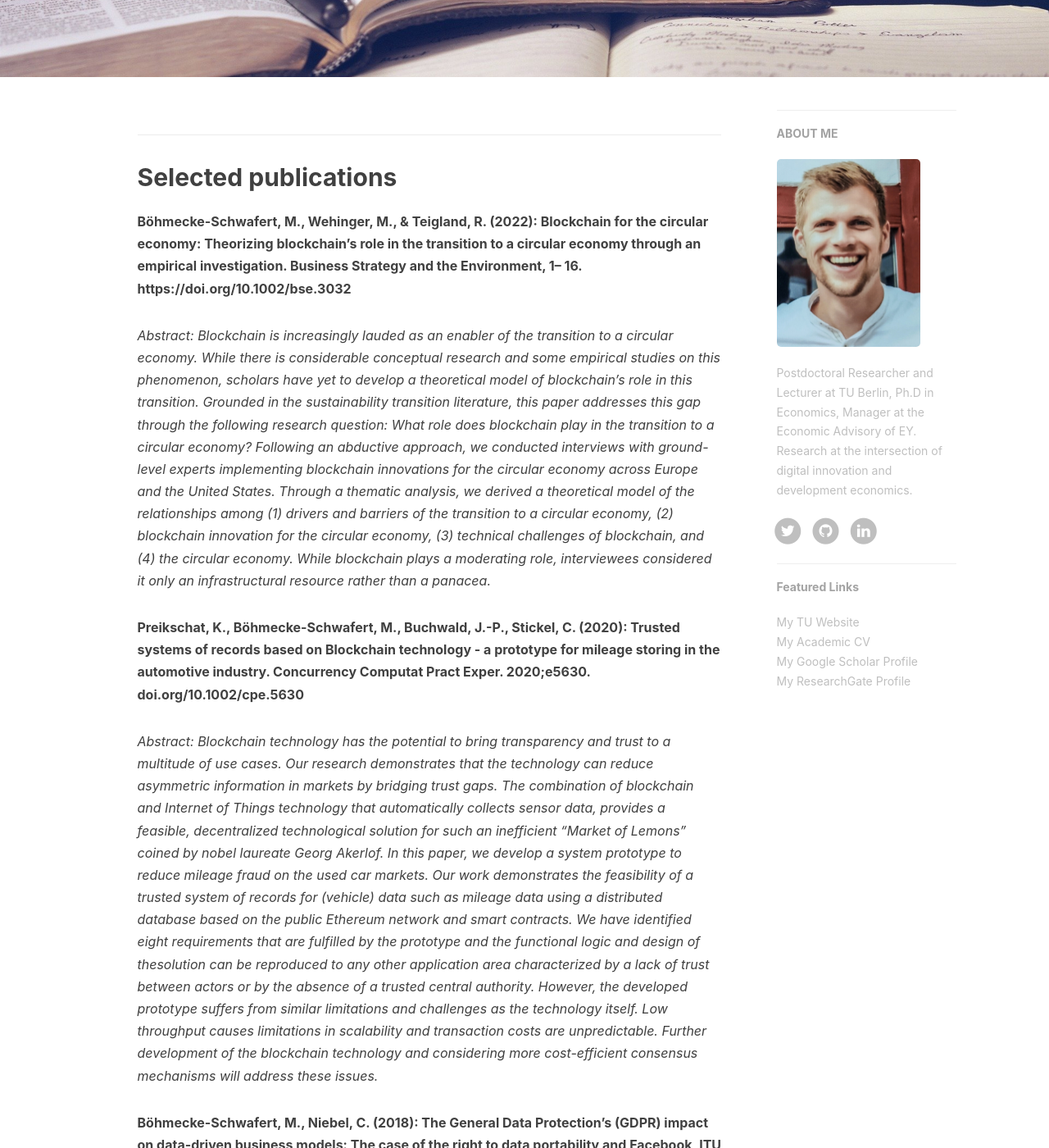
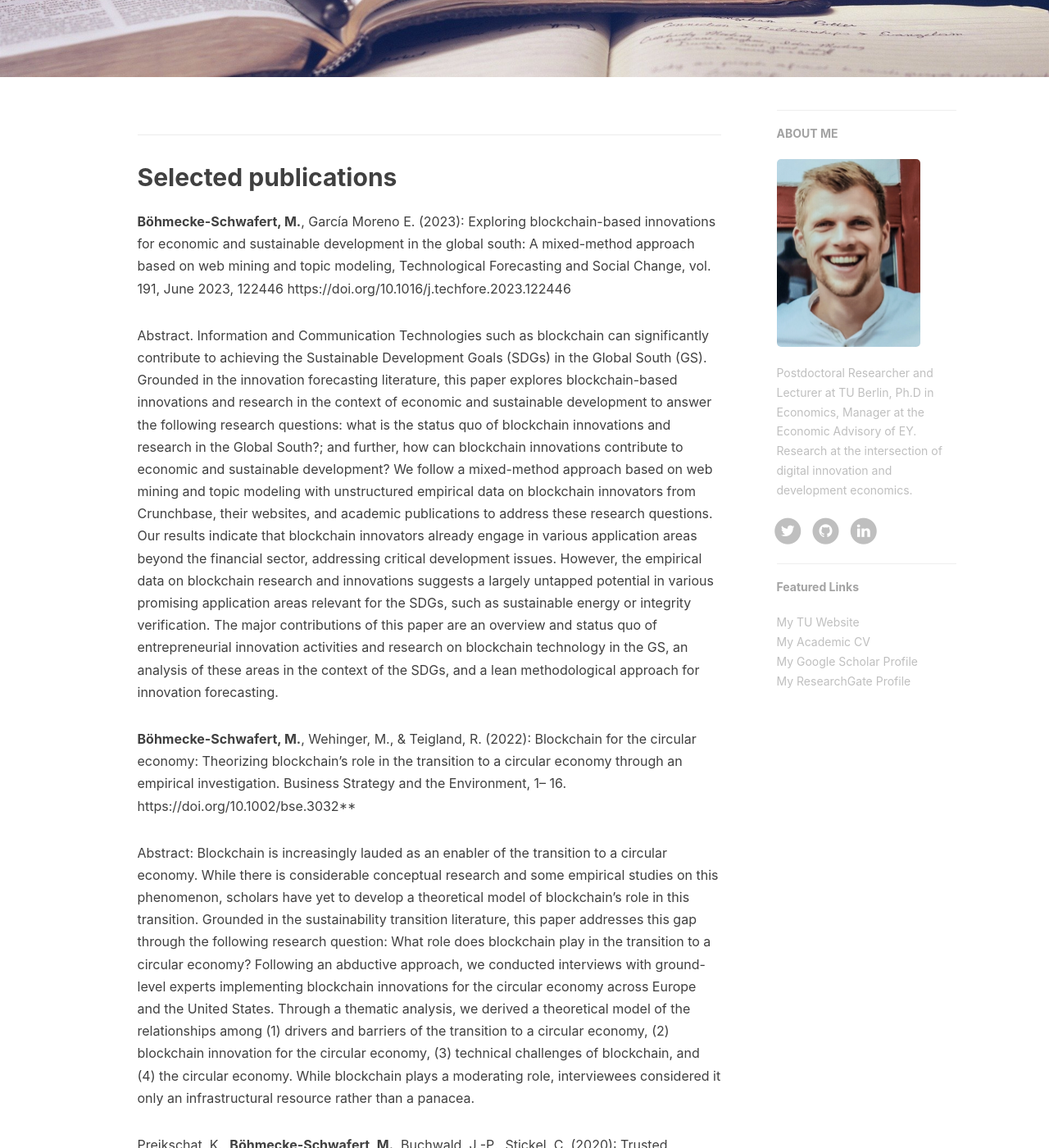
Before and after one commit to MoritzBS/MoritzBS.github.io, a Jekyll site: the page built from research.html, in a window 1280 px wide and 1400 px high, scrolled down 304 px. Shown: the whole window at 82% size. Built offline with Jekyll 4.4.1, drawn with Linux system fonts in a browser that asks for light colours; nearby versions of some CDN libraries; comment, search, counter and statistics services are not loaded; some of the changed text lies outside the part shown.

Commit message:
Update en.md

```diff
--- a/_includes/publications/en.md
+++ b/_includes/publications/en.md
@@ -1,24 +1,27 @@
 ## Selected publications
 
-**Böhmecke-Schwafert, M., Wehinger, M., & Teigland, R. (2022): Blockchain for the circular economy: Theorizing blockchain's role in the transition to a circular economy through an empirical investigation. Business Strategy and the Environment, 1– 16. https://doi.org/10.1002/bse.3032**
+**Böhmecke-Schwafert, M.**, García Moreno E. (2023): Exploring blockchain-based innovations for economic and sustainable development in the global south: A mixed-method approach based on web mining and topic modeling, Technological Forecasting and Social Change, vol. 191, June 2023, 122446 https://doi.org/10.1016/j.techfore.2023.122446
 
-*Abstract: Blockchain is increasingly lauded as an enabler of the transition to a circular economy. While there is considerable conceptual research and some empirical studies on this phenomenon, scholars have yet to develop a theoretical model of blockchain's role in this transition. Grounded in the sustainability transition literature, this paper addresses this gap through the following research question: What role does blockchain play in the transition to a circular economy? Following an abductive approach, we conducted interviews with ground-level experts implementing blockchain innovations for the circular economy across Europe and the United States. Through a thematic analysis, we derived a theoretical model of the relationships among (1) drivers and barriers of the transition to a circular economy, (2) blockchain innovation for the circular economy, (3) technical challenges of blockchain, and (4) the circular economy. While blockchain plays a moderating role, interviewees considered it only an infrastructural resource rather than a panacea.*
+Abstract. Information and Communication Technologies such as blockchain can significantly contribute to achieving the Sustainable Development Goals (SDGs) in the Global South (GS). Grounded in the innovation forecasting literature, this paper explores blockchain-based innovations and research in the context of economic and sustainable development to answer the following research questions: what is the status quo of blockchain innovations and research in the Global South?; and further, how can blockchain innovations contribute to economic and sustainable development? We follow a mixed-method approach based on web mining and topic modeling with unstructured empirical data on blockchain innovators from Crunchbase, their websites, and academic publications to address these research questions. Our results indicate that blockchain innovators already engage in various application areas beyond the financial sector, addressing critical development issues. However, the empirical data on blockchain research and innovations suggests a largely untapped potential in various promising application areas relevant for the SDGs, such as sustainable energy or integrity verification. The major contributions of this paper are an overview and status quo of entrepreneurial innovation activities and research on blockchain technology in the GS, an analysis of these areas in the context of the SDGs, and a lean methodological approach for innovation forecasting.
 
-**Preikschat, K., Böhmecke-Schwafert, M., Buchwald, J.-P., Stickel, C. (2020): Trusted systems of records based on Blockchain technology - a prototype for mileage storing in the automotive industry. Concurrency Computat Pract Exper. 2020;e5630. doi.org/10.1002/cpe.5630**
+**Böhmecke-Schwafert, M.**, Wehinger, M., & Teigland, R. (2022): Blockchain for the circular economy: Theorizing blockchain's role in the transition to a circular
+economy through an empirical investigation. Business Strategy and the Environment, 1– 16. https://doi.org/10.1002/bse.3032**
 
-*Abstract: Blockchain technology has the potential to bring transparency and trust to a multitude of use cases. Our research demonstrates that the technology can reduce asymmetric information in markets by bridging trust gaps. The combination of blockchain and Internet of Things technology that automatically collects sensor data, provides a feasible, decentralized technological solution for such an inefficient “Market of Lemons” coined by nobel laureate Georg Akerlof. In this paper, we develop a system prototype to reduce mileage fraud on the used car markets. Our work demonstrates the feasibility of a trusted system of records for (vehicle) data such as mileage data using a distributed database based on the public Ethereum network and smart contracts. We have identified eight requirements that are fulfilled by the prototype and the functional logic and design of thesolution can be reproduced to any other application area characterized by a lack of trust between actors or by the absence of a trusted central authority. However, the developed prototype suffers from similar limitations and challenges as the technology itself. Low throughput causes limitations in scalability and transaction costs are unpredictable. Further development of the blockchain technology and considering more cost-efficient consensus mechanisms will address these issues.*
+Abstract: Blockchain is increasingly lauded as an enabler of the transition to a circular economy. While there is considerable conceptual research and some empirical studies on this phenomenon, scholars have yet to develop a theoretical model of blockchain's role in this transition. Grounded in the sustainability transition literature, this paper addresses this gap through the following research question: What role does blockchain play in the transition to a circular economy? Following an abductive approach, we conducted interviews with ground-level experts implementing blockchain innovations for the circular economy across Europe and the United States. Through a thematic analysis, we derived a theoretical model of the relationships among (1) drivers and barriers of the transition to a circular economy, (2) blockchain innovation for the circular economy, (3) technical challenges of blockchain, and (4) the circular economy. While blockchain plays a moderating role, interviewees considered it only an infrastructural resource rather than a panacea.
 
-**Böhmecke-Schwafert, M., Niebel, C. (2018): The General Data Protection's (GDPR) impact on data-driven business models: The case of the right to data portability and Facebook, ITU Journal: ICT Discoveries, Vol. 1, Issue 2.**
+Preikschat, K., **Böhmecke-Schwafert, M.**, Buchwald, J.-P., Stickel, C. (2020): Trusted systems of records based on Blockchain technology - a prototype for mileage storing in the automotive industry. Concurrency Computat Pract Exper. 2020;e5630. doi.org/10.1002/cpe.5630**
 
-*Abstract: The General Data Protection Regulation (GDPR) has recently come into force and will have wide implications for the digital economy and the business models of various tech firms, as well as providing new opportunities for innovation. The GDPR aims to provide consumers with the control of their personal data, provide trust in the digital economy and harmonize data protection throughout the EU pursuant to the Digital Single Market strategy. This paper attempts to analyze and outline how the GDPR might change the data-driven business models (DDBMs) of firms, yet nonetheless they may lead to a variety of positive effects. Indeed, the principles and individual rights in the GDPR tackle monopolistic structures (and lock-ins), and they can increase the quality of data and digital provisions as a result of competitive pressures, as well as promoting consumer trust in the digital market. One of the individual rights and newer features introduced by the GDPR, namely the right to ‘data portability’, will be considered with regard to the case of its impact on Facebook’s DDBM.*
+Abstract: Blockchain technology has the potential to bring transparency and trust to a multitude of use cases. Our research demonstrates that the technology can reduce asymmetric information in markets by bridging trust gaps. The combination of blockchain and Internet of Things technology that automatically collects sensor data, provides a feasible, decentralized technological solution for such an inefficient “Market of Lemons” coined by nobel laureate Georg Akerlof. In this paper, we develop a system prototype to reduce mileage fraud on the used car markets. Our work demonstrates the feasibility of a trusted system of records for (vehicle) data such as mileage data using a distributed database based on the public Ethereum network and smart contracts. We have identified eight requirements that are fulfilled by the prototype and the functional logic and design of thesolution can be reproduced to any other application area characterized by a lack of trust between actors or by the absence of a trusted central authority. However, the developed prototype suffers from similar limitations and challenges as the technology itself. Low throughput causes limitations in scalability and transaction costs are unpredictable. Further development of the blockchain technology and considering more cost-efficient consensus mechanisms will address these issues.
+
+**Böhmecke-Schwafert, M.**, Niebel, C. (2018): The General Data Protection's (GDPR) impact on data-driven business models: The case of the right to data portability and Facebook, ITU Journal: ICT Discoveries, Vol. 1, Issue 2.
+
+Abstract: The General Data Protection Regulation (GDPR) has recently come into force and will have wide implications for the digital economy and the business models of various tech firms, as well as providing new opportunities for innovation. The GDPR aims to provide consumers with the control of their personal data, provide trust in the digital economy and harmonize data protection throughout the EU pursuant to the Digital Single Market strategy. This paper attempts to analyze and outline how the GDPR might change the data-driven business models (DDBMs) of firms, yet nonetheless they may lead to a variety of positive effects. Indeed, the principles and individual rights in the GDPR tackle monopolistic structures (and lock-ins), and they can increase the quality of data and digital provisions as a result of competitive pressures, as well as promoting consumer trust in the digital market. One of the individual rights and newer features introduced by the GDPR, namely the right to ‘data portability’, will be considered with regard to the case of its impact on Facebook’s DDBM.
 
 
-## Selected ongoing projects (pending publication):
+## Selected ongoing projects (under review):
 
-Böhmecke-Schwafert, M. (2021): The Phenomenon of Blockchain Innovation for International Trade in Global Value Chains: A Systematic Literature Review-
+Böhmecke-Schwafert, M. (2022): The Phenomenon of Blockchain Innovation for International Trade in Global Value Chains: A Systematic Literature Review-
 
 Böhmecke-Schwafert, M., Blind, K. (2021): The influence of Product Market Regulation on Trade in Global Value Chains: Evidence from OECD and BRICS Countries from 2000–2015.
 
-Böhmecke-Schwafert, M., García Moreno, Eduardo. (2021): Exploring Blockchain-based Innovations for Economic and Sustainable Development in the Global South: A Mixed-Method Approach based onWeb Mining and Topic Modeling.
-
-Böhmecke-Schwafert, M., Dörries, C. (2021): Measuring Innovation in Emerging Countries with Unsupervised Machine Learning An explorative analysis of the ICT Sector in Mauritius based on Web Mining and Topic Modeling.
+Böhmecke-Schwafert, M., Dörries, C. (2023): Measuring Innovation in Emerging Countries with Unsupervised Machine Learning An explorative analysis of the ICT Sector in Mauritius based on Web Mining and Topic Modeling.
```
